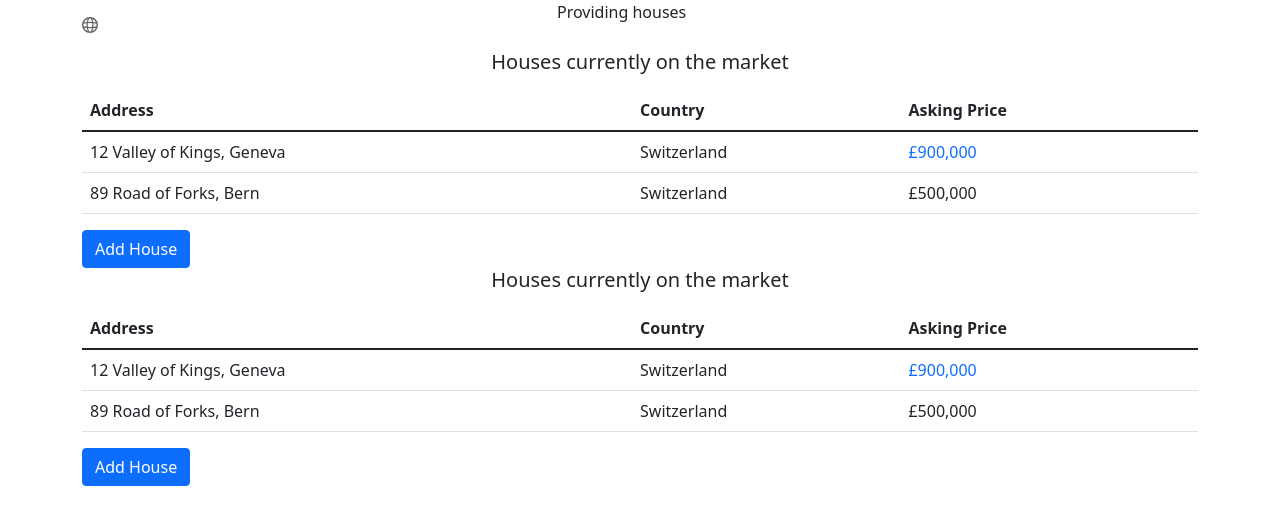
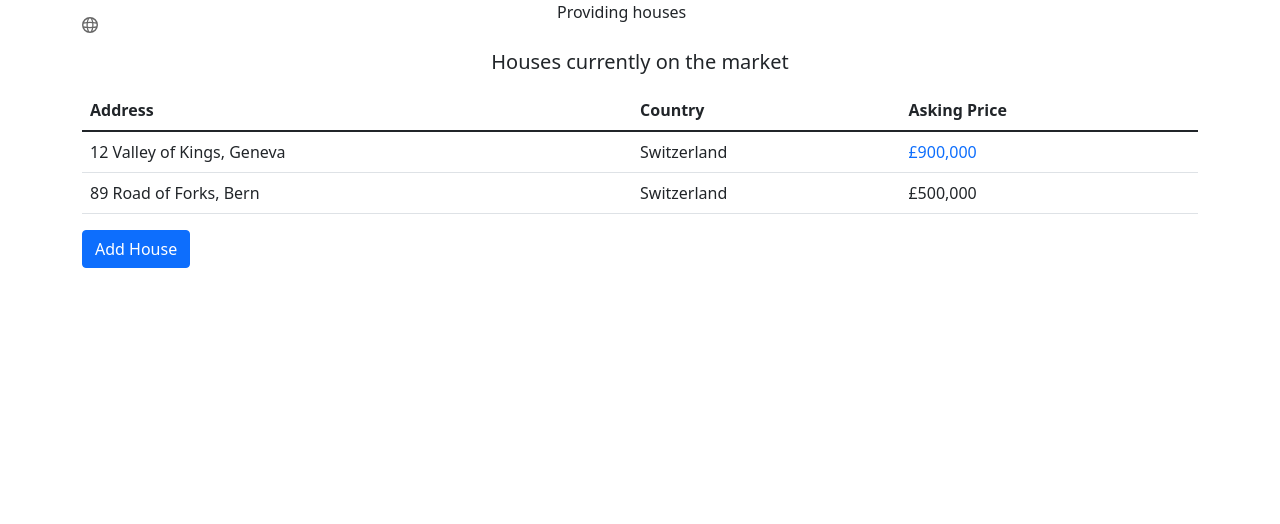
Before and after one commit to keyboardbreaker/next-s, a Next.js app: page / in a window 1280 px wide. Shown: the top 524 px of the page. Built offline with nearby package versions, Linux system fonts and the light colour scheme.

Commit message:
houseRow click goes to selected house

```diff
--- a/src/components/app.tsx
+++ b/src/components/app.tsx
@@ -4,14 +4,13 @@ import House from "./house";
 import HouseList from "./houseList";
 
 const App = () => {
-    const [selectedHouse, setSelectedHouse] = useState();
+    const [selectedHouse, setSelectedHouse] = useState<House | null>();
     return (
         <>
             <Banner />
-            <HouseList />
             {selectedHouse ?
                 <House house={selectedHouse} /> :
-                <HouseList />
+                <HouseList selectHouse={setSelectedHouse} />
             }
         </>
     );
--- a/src/components/house.tsx
+++ b/src/components/house.tsx
@@ -2,6 +2,7 @@
 import defaultPhoto from "@/helpers/defaultPhoto";
 
 type House = {
+    id: number;
     address: string;
     country: string;
     price: number;
--- a/src/components/houseList.tsx
+++ b/src/components/houseList.tsx
@@ -7,9 +7,14 @@ type House = {
     address: string;
     country: string;
     price: number;
+    photo: string;
 };
 
-const HouseList = () => {
+type HouseListProps = {
+    selectHouse : (house: House) => void;
+}
+
+const HouseList = ({selectHouse}: HouseListProps) => {
     const [houses, setHouses] = useState<House[]>([]);
     const counter = useRef(0);
 
@@ -34,6 +39,7 @@ const HouseList = () => {
                 address: "32 Valley",
                 country: "USA",
                 price: 1000000,
+                photo: ""
             }
         ]);
     };
@@ -55,7 +61,7 @@ const HouseList = () => {
                 </thead>
                 <tbody>
                     {houses.map((h) => (
-                        <HouseRow key={h.id} house={h} />
+                        <HouseRow key={h.id} house={h} selectHouse={selectHouse} />
                     ))}
                 </tbody>
             </table>
--- a/src/components/houseRow.tsx
+++ b/src/components/houseRow.tsx
@@ -1,14 +1,21 @@
 import currencyFormatter from "@/helpers/currencyFormatter";
 
 type House = {
+    id: number;
     address: string;
     country: string;
     price: number;
+    photo: string;
 };
 
-const HouseRow = ({ house } : { house: House }) => {
+type HouseRowProps = {
+    house: House;
+    selectHouse: (house: House) => void;
+}
+
+const HouseRow = ({ house, selectHouse } : HouseRowProps) => {
     return (
-        <tr>
+        <tr onClick={() => {selectHouse(house)}}>
             <td>{house.address}</td>
             <td>{house.country}</td>
             {house.price && //if house.price is falsy it will not evaluate passed the &&
```
